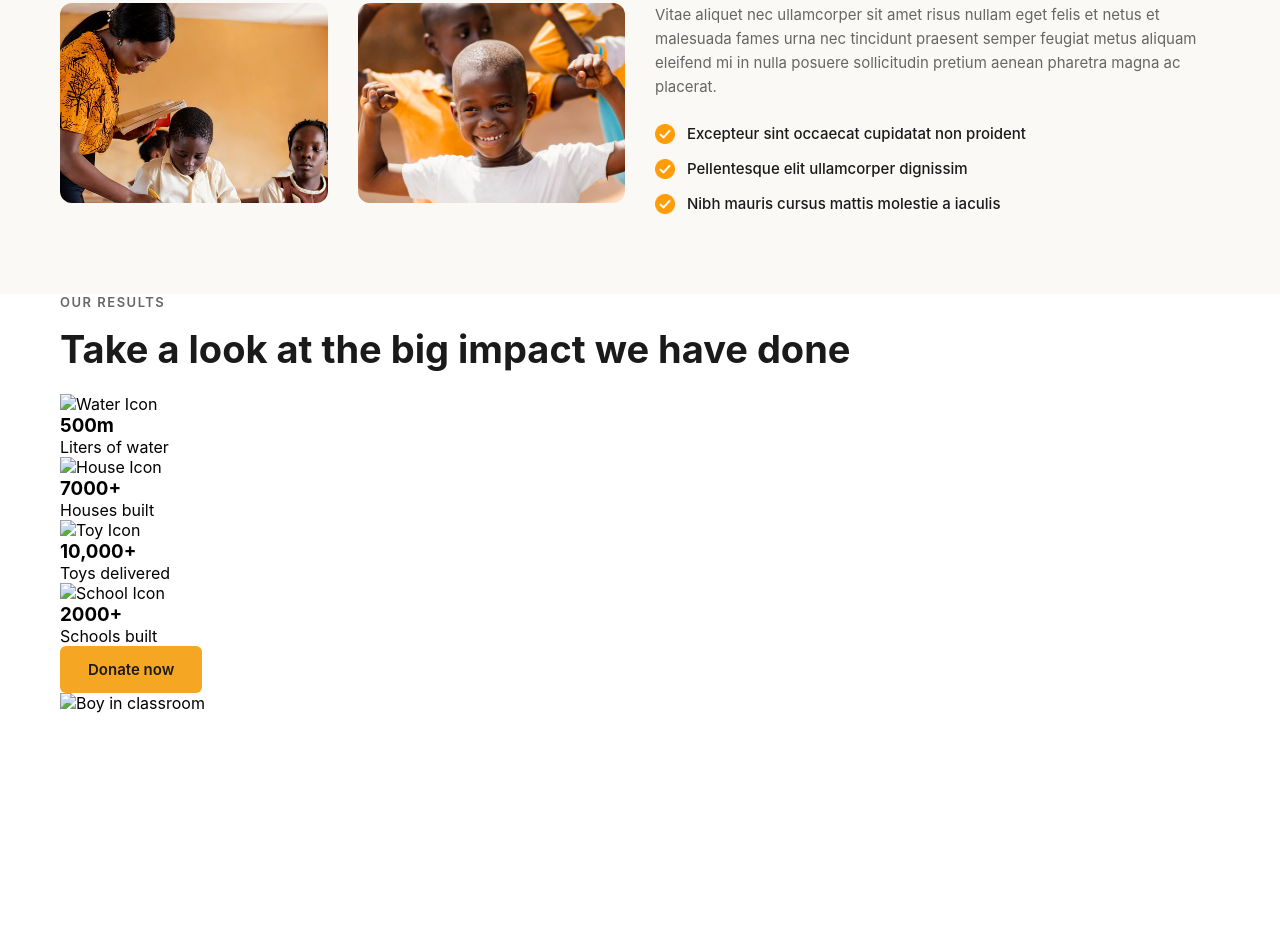
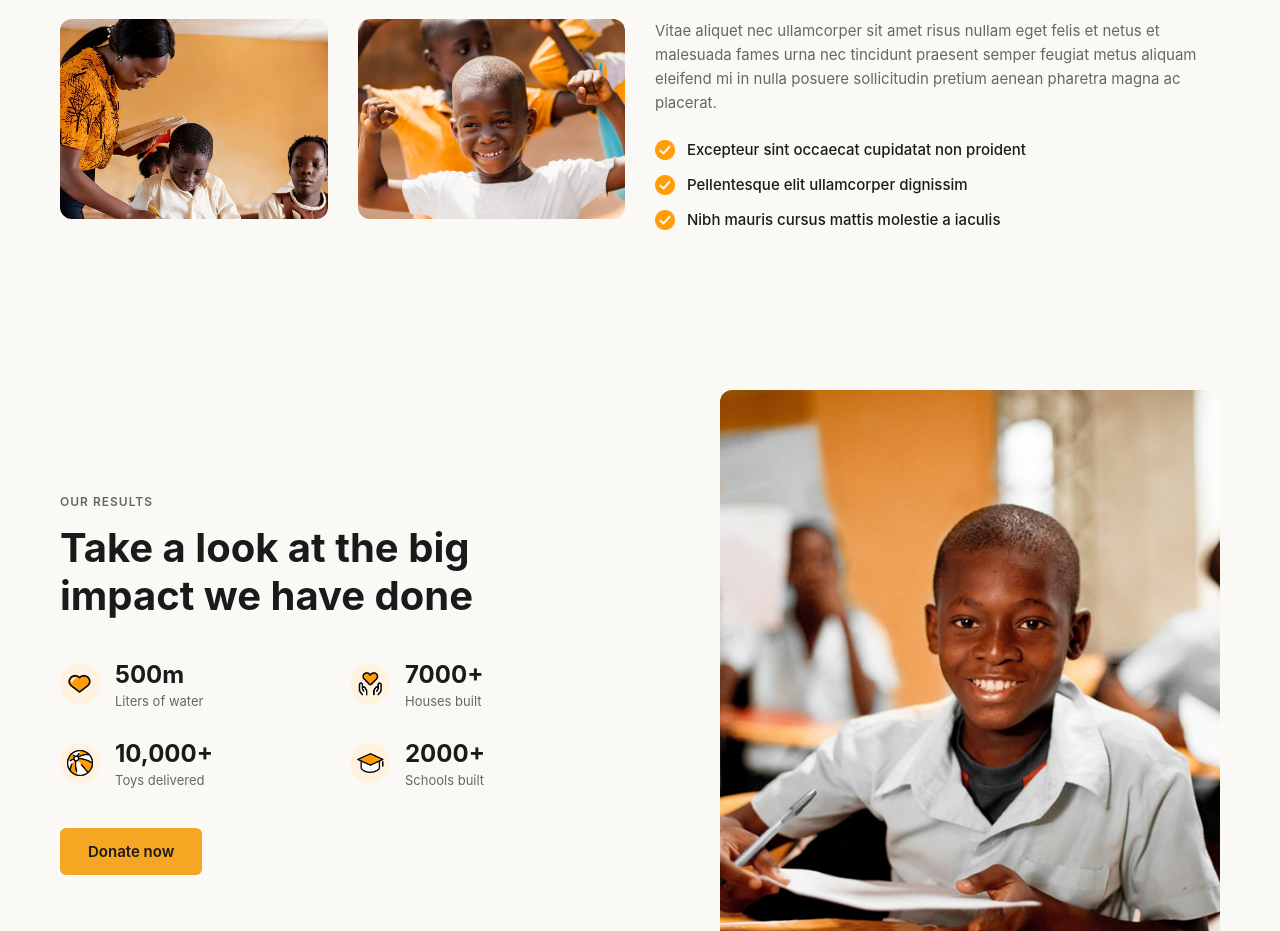
Before and after one commit to abdulhodirazzoqzoda-cpu/exam1, a plain HTML site: page index .html in a window 1280 px wide. Shown: the part 1869-2800 px from the top of the page. Before the commit the page ends 2582 px from the top, so only its background shows below. Drawn offline with Linux system fonts and the light colour scheme.

Commit message:
section 3-ro ilova namudam

```diff
--- a/index .html
+++ b/index .html
@@ -131,7 +131,7 @@
 
       <div class="shabakai_raqamho">
         <div class="karti_raqam">
-          <img src="YOUR-ICON-WATER.png" alt="Water Icon" class="icon_raqam">
+          <img src="./images/IMAGE (41).png" alt="Water Icon" class="icon_raqam">
           <div class="matni_raqam">
             <h3 class="raqami_asosi">500m</h3>
             <p class="tavsifi_raqam">Liters of water</p>
@@ -139,7 +139,7 @@
         </div>
 
         <div class="karti_raqam">
-          <img src="YOUR-ICON-HOUSE.png" alt="House Icon" class="icon_raqam">
+          <img src="./images/IMAGE (43).png" alt="House Icon" class="icon_raqam">
           <div class="matni_raqam">
             <h3 class="raqami_asosi">7000+</h3>
             <p class="tavsifi_raqam">Houses built</p>
@@ -147,7 +147,7 @@
         </div>
 
         <div class="karti_raqam">
-          <img src="YOUR-ICON-TOY.png" alt="Toy Icon" class="icon_raqam">
+          <img src="./images/IMAGE (42).png" alt="Toy Icon" class="icon_raqam">
           <div class="matni_raqam">
             <h3 class="raqami_asosi">10,000+</h3>
             <p class="tavsifi_raqam">Toys delivered</p>
@@ -155,7 +155,7 @@
         </div>
 
         <div class="karti_raqam">
-          <img src="YOUR-ICON-SCHOOL.png" alt="School Icon" class="icon_raqam">
+          <img src="./images/IMAGE (44).png" alt="School Icon" class="icon_raqam">
           <div class="matni_raqam">
             <h3 class="raqami_asosi">2000+</h3>
             <p class="tavsifi_raqam">Schools built</p>
@@ -167,7 +167,7 @@
     </div>
 
     <div class="qismi_rasm">
-      <img src="YOUR-IMAGE-BOY.jpg" alt="Boy in classroom" class="rasmi_natija">
+      <img src="./images/IMAGE (46).png" alt="Boy in classroom" class="rasmi_natija">
     </div>
 
   </div>
--- a/style.css
+++ b/style.css
@@ -335,3 +335,100 @@
   height: 20px;
   object-fit: contain;
 }
+.natijahoi_komkori {
+  background-color: #faf9f6;
+  padding: 80px 0;
+}
+
+.natijaho_flex {
+  display: flex;
+  justify-content: space-between;
+  align-items: center;
+  gap: 60px;
+}
+
+.qismi_matin {
+  flex: 1;
+  max-width: 550px;
+}
+
+.sarlavhai_khurd {
+  display: block;
+  font-size: 12px;
+  font-weight: 600;
+  color: #666;
+  letter-spacing: 1px;
+  text-transform: uppercase;
+  margin-bottom: 15px;
+}
+
+.unvoni_asosi {
+  font-size: 40px;
+  font-weight: 700;
+  color: #1a1a1a;
+  line-height: 1.2;
+  margin-bottom: 40px;
+}
+
+.shabakai_raqamho {
+  display: grid;
+  grid-template-columns: 1fr 1fr;
+  gap: 30px;
+  margin-bottom: 40px;
+}
+
+.karti_raqam {
+  display: flex;
+  align-items: center;
+  gap: 15px;
+}
+
+.icon_raqam {
+  width: 40px;
+  height: 40px;
+  object-fit: contain;
+}
+
+.matni_raqam {
+  display: flex;
+  flex-direction: column;
+  gap: 4px;
+}
+
+.raqami_asosi {
+  font-size: 24px;
+  font-weight: 700;
+  color: #1a1a1a;
+  margin: 0;
+}
+
+.tavsifi_raqam {
+  font-size: 13px;
+  color: #666;
+  margin: 0;
+}
+
+.tugmai_zarinni {
+  display: inline-block;
+  background-color: #f5a623;
+  color: #1a1a1a;
+  padding: 14px 28px;
+  text-decoration: none;
+  border-radius: 6px;
+  font-size: 15px;
+  font-weight: 600;
+}
+
+.qismi_rasm {
+  flex: 1;
+  display: flex;
+  justify-content: flex-end;
+}
+
+.rasmi_natija {
+  width: 100%;
+  max-width: 500px;
+  height: auto;
+  border-radius: 12px;
+  object-fit: cover;
+}
```
Also changed, not shown: images/IMAGE (41).png (added), images/IMAGE (42).png (added), images/IMAGE (43).png (added), images/IMAGE (44).png (added), images/IMAGE (46).png (added).
